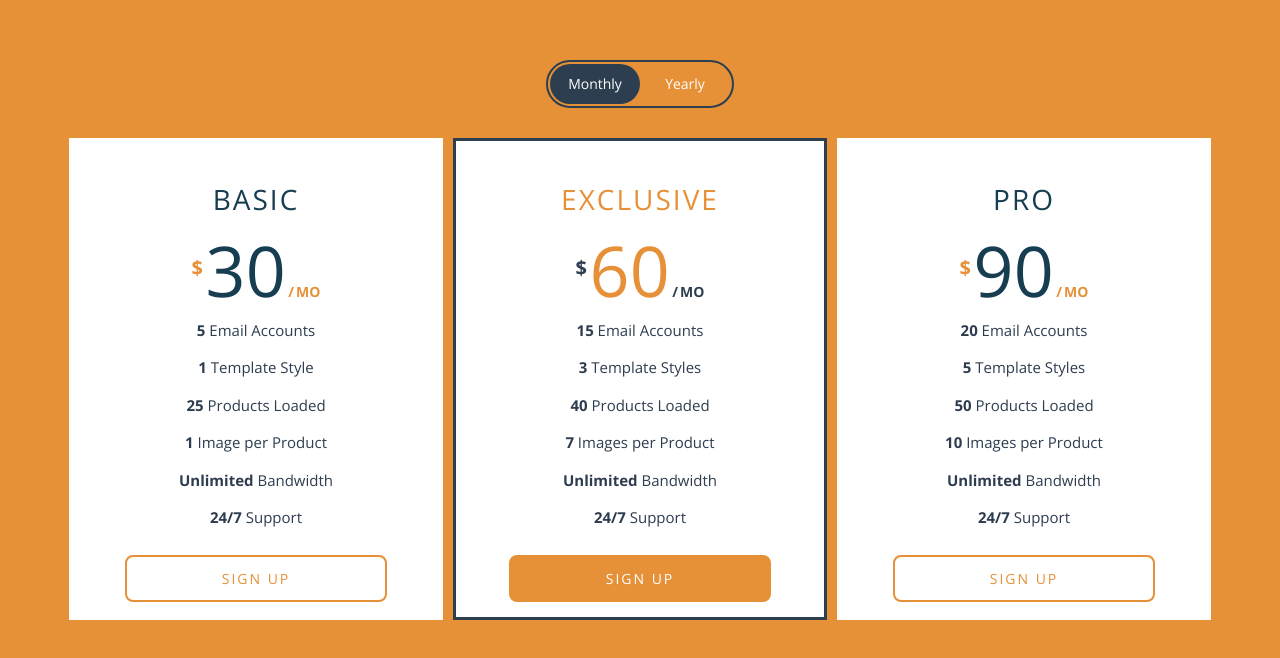
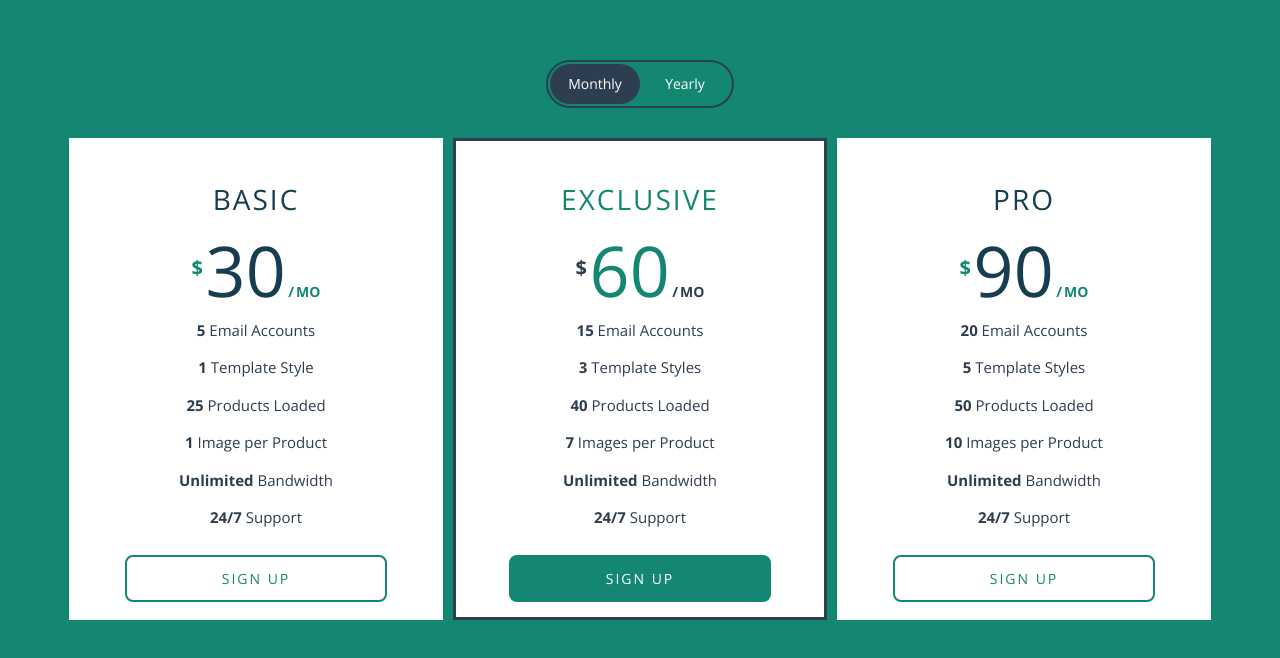
Before and after one commit to ming5chiu/price, a plain HTML site: page index.html in a window 1280 px wide. Drawn offline with nearby package versions, Linux system fonts and the light colour scheme.

Commit message:
Update style.css

```diff
--- a/css/style.css
+++ b/css/style.css
@@ -62,7 +62,7 @@ body {
 	font-size: 1rem;
 	font-family: "Open Sans", sans-serif;
 	color: #2d3d4f;
-	background-color: #e69138;
+	background-color: #138771;
 }
 
 a {
@@ -365,7 +365,7 @@ a {
 }
 
 .exclusive .pricing-header {
-    color: #e69138;
+    color: #138771;
     background-color: transparent;
 }
 
@@ -403,7 +403,7 @@ a {
 
 .currency,
 .duration {
-    color: #e69138;
+    color: #138771;
 }
 
 .exclusive .currency,
@@ -526,9 +526,9 @@ a {
     display: inline-block;
     height: auto;
     padding: 1.3em 2em;
-    color: #e69138;
+    color: #138771;
     border-radius: 8px;
-    border: 2px solid #e69138;
+    border: 2px solid #138771;
     font-size: 1.4rem;
     text-indent: 0;
     text-transform: uppercase;
@@ -538,12 +538,12 @@ a {
 }
 
 .no-touch .select:hover {
-    background-color: #e69138;
+    background-color: #138771;
 	color: #ffffff;
 }
 
 .exclusive .select {
-    background-color: #e69138;
+    background-color: #138771;
 	color: #ffffff;
 }
 
@@ -552,7 +552,7 @@ a {
 }
 
 .secondary-theme .exclusive .select {
-    background-color: #e69138;
+    background-color: #138771;
 }
 
 .no-touch .secondary-theme .exclusive .select:hover {
```
